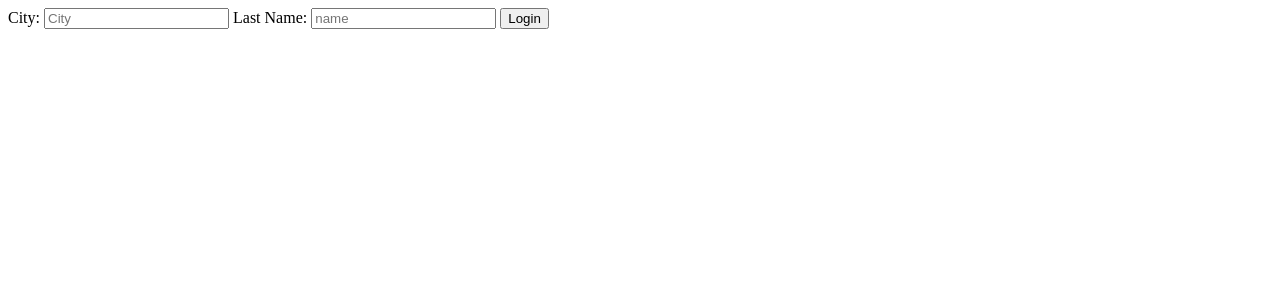
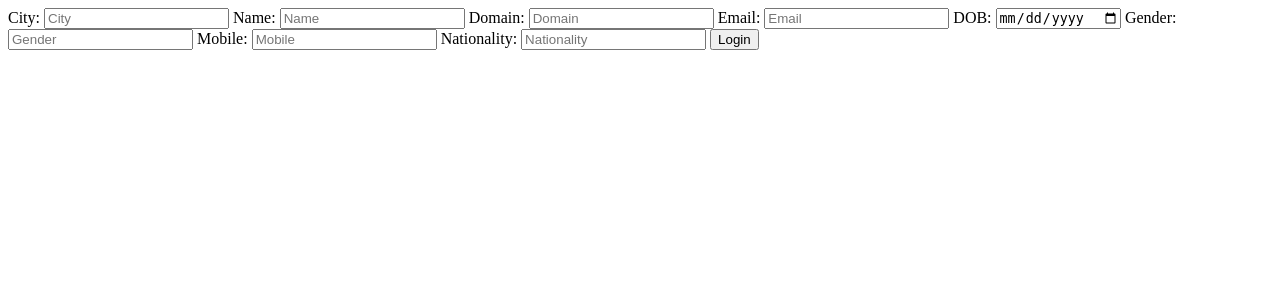
Before and after one commit to Unknown1770/newone, a Flask app: template templates/index.html in a window 1280 px wide. Shown: the top 300 px of the page. Run offline with Flask 2, Linux system fonts and the light colour scheme; the template is opened without the code that fills it, so the values that code supplies are empty.

Commit message:
Update index.html

```diff
--- a/templates/index.html
+++ b/templates/index.html
@@ -1,6 +1,18 @@
 <form action="{{ url_for("hello_world")}}" method="post">
 <label for="city">City:</label>
 <input type="text" id="city" name="city" placeholder="City">
-<label for="name">Last Name:</label>
-<input type="text" id="name" name="name" placeholder="name">
+<label for="name">Name:</label>
+<input type="text" id="name" name="name" placeholder="Name">
+<label for="domain">Domain:</label>
+<input type="text" id="domain" name="domain" placeholder="Domain">
+<label for="email">Email:</label>
+<input type="email" id="email" name="email" placeholder="Email">
+<label for="dob">DOB:</label>
+<input type="date" id="dob" name="dob" placeholder="DOB">
+<label for="gender"> Gender:</label>
+<input type="text" id="gender" name="gender" placeholder="Gender">
+<label for="mobile">Mobile:</label>
+<input type="text" id="mobile" name="mobile" placeholder="Mobile">
+<label for="nationality">Nationality:</label>
+<input type="text" id="nationality" name="nationality" placeholder="Nationality">
 <button type="submit">Login</button>
```
